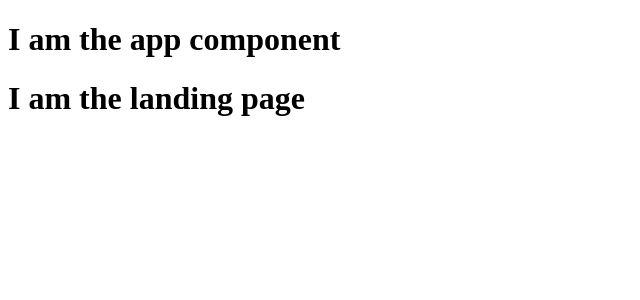
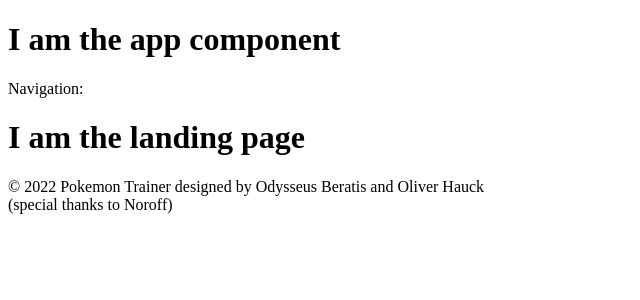
Before and after one commit to Tranquillo1811/ob-oh-Pokemon-Trainer, an Angular app: page / in a window 1280 px wide. Shown: the top 300 px of the page, without its empty margins (0-640 px from the left). Built offline with nearby package versions, Linux system fonts and the light colour scheme.

Commit message:
SETUP: adds navbar and footer element to app.component.html

```diff
--- a/src/app/app.component.html
+++ b/src/app/app.component.html
@@ -1,2 +1,10 @@
+
 <h1>I am the app component</h1>
+<nav>
+    Navigation:
+</nav>
 <router-outlet></router-outlet>
+<footer>
+    &copy; 2022 Pokemon Trainer designed by Odysseus Beratis and Oliver Hauck<br />
+    (special thanks to Noroff)
+</footer>
```
